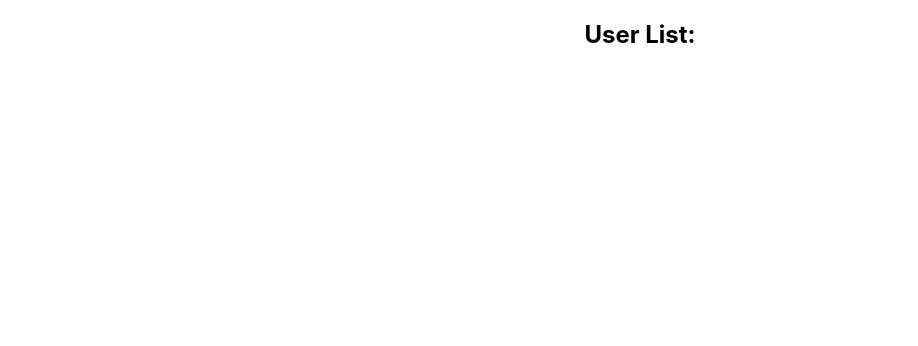
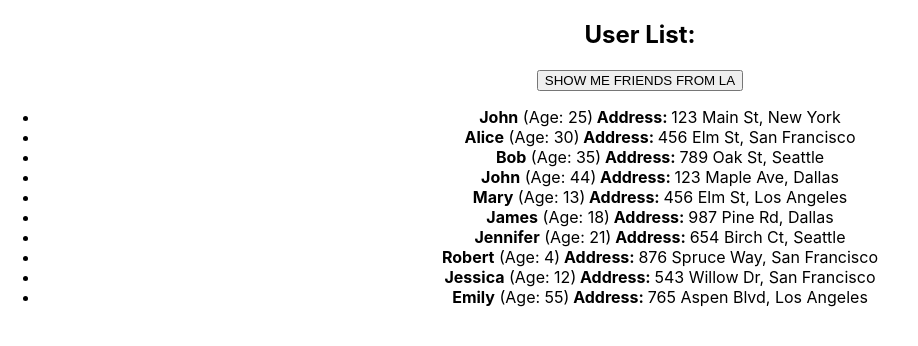
Before and after one commit to Andrey-Fedosov/homework-front-main, a React (Create React App) app: page / in a window 1280 px wide. Shown: the top 346 px of the page, without its empty margins (0-918 px from the left). Built offline with nearby package versions, Linux system fonts and the light colour scheme.

Commit message:
homework: set decision of the autocheck task

```diff
--- a/src/HW/2/CurrentUser.tsx
+++ b/src/HW/2/CurrentUser.tsx
@@ -1,7 +1,7 @@
 import { UserType } from './HW2';
 
 type CurrentUserPropsType = {
-  user: any; // пропиши типизацию
+  user: UserType; // пропиши типизацию
 };
 
 export const CurrentUser = (props: CurrentUserPropsType) => {
--- a/src/HW/2/HW2.tsx
+++ b/src/HW/2/HW2.tsx
@@ -10,11 +10,12 @@
   id: number;
   name: string;
   age: number;
-  address: any; // пропиши типизацию
+  address: AddressType; // // пропиши типизацию
 };
 
 export type UsersObjectType = {
-  myFriends: any; // пропиши типизацию
+  myFriends: Array<UserType>;
+  // // пропиши типизацию
 };
 
 export const HW2 = () => {
@@ -96,8 +97,9 @@
   let [currentUsers, setCurrentUsers] = useState<UsersObjectType>(users);
 
   const filterUsers = () => {
-    const filteredUsers =
-      'НУЖНО ПРОФИЛЬТРОВАТЬ ДРУЗЕЙ. ОСТАВЛЯЕМ ТОЛЬКО ТЕХ, КОТОРЫЕ ЖИВУТ В ГОРОДЕ LOS ANGELES';
+    const filteredUsers = currentUsers.myFriends.filter(
+      (friend) => friend.address.city === 'Los Angeles'
+    );
     setCurrentUsers({ myFriends: filteredUsers });
   };
 
--- a/src/HW/2/UserList2.tsx
+++ b/src/HW/2/UserList2.tsx
@@ -2,22 +2,23 @@
 import { UsersObjectType } from './HW2';
 
 type UserList2PropsType = {
-  users: any; // пропиши типизацию
-  filterUsers: any; // пропиши типизацию
+  users: UsersObjectType; // // пропиши типизацию
+  filterUsers: () => void; //// пропиши типизацию
 };
 
 export const UserList2 = (props: UserList2PropsType) => {
   return (
     <div id={'hw02-users'}>
       <h2>User List:</h2>
+      <button id={'hw02-filter-button'} onClick={props.filterUsers}>
+        SHOW ME FRIENDS FROM LA
+      </button>
 
-      {/*<button id={'hw02-filter-button'} onClick={() => props.filterUsers}>SHOW ME FRIENDS FROM LA</button>*/}
-
-      {/*<ul>*/}
-      {/*  {props.users.myFriends.map((user) => (*/}
-      {/*    <ВЫЗЫВАЕМ КОМПОНЕНТУ CurrentUser />*/}
-      {/*  ))}*/}
-      {/*</ul>*/}
+      <ul>
+        {props.users.myFriends.map((user) => (
+          <CurrentUser user={user} />
+        ))}
+      </ul>
     </div>
   );
 };
```
